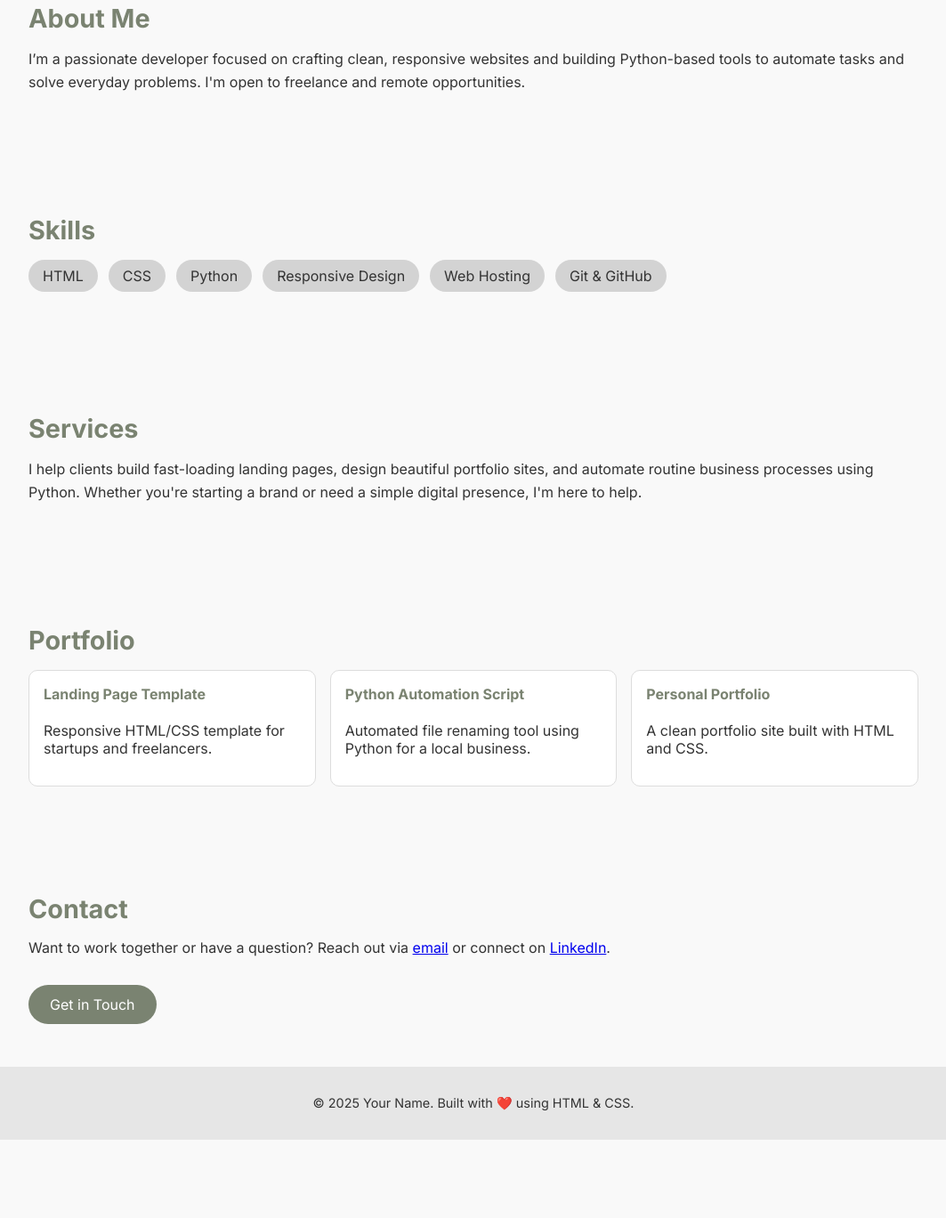
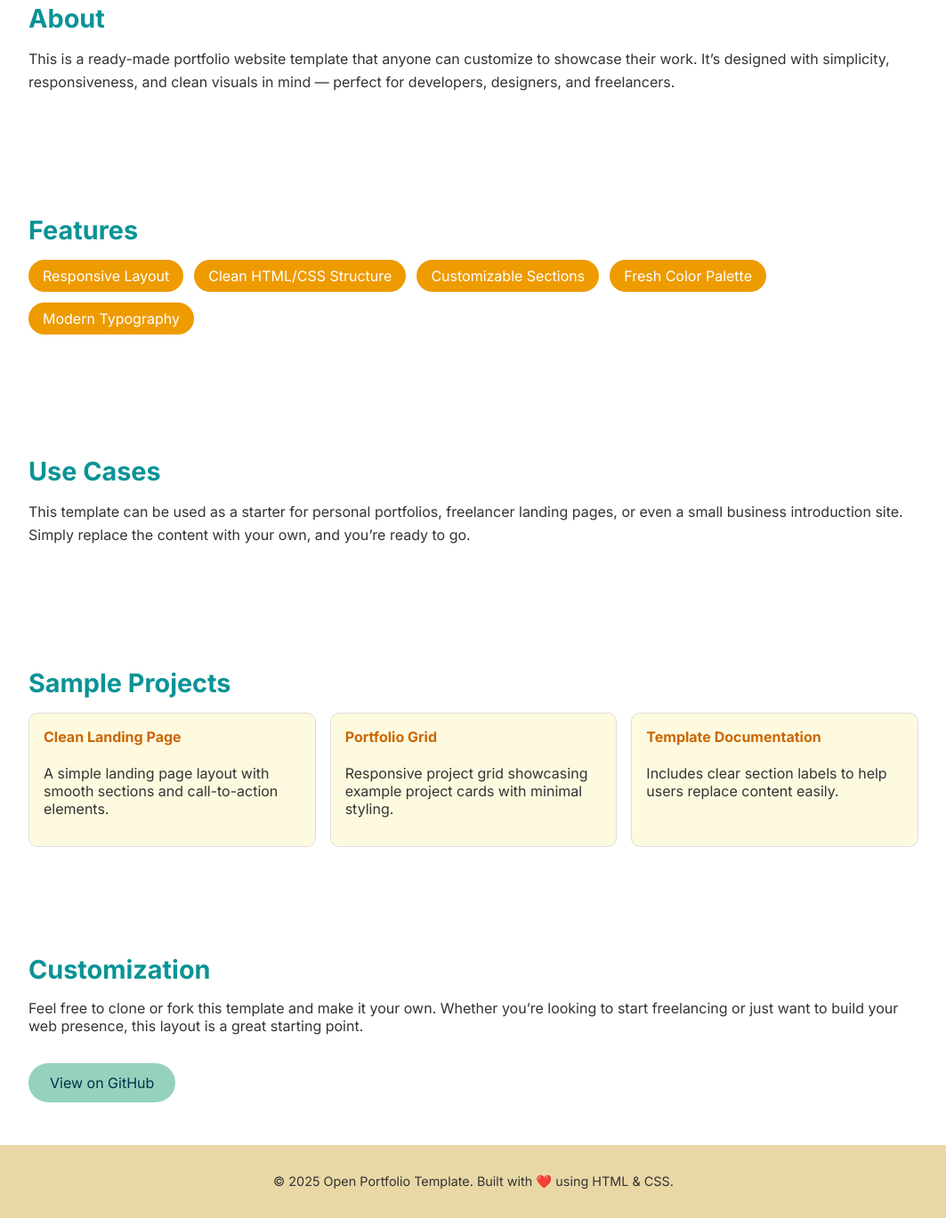
Before and after one commit to tidianthony/portfolio-template, a plain HTML site: page index.html in a window 1280 px wide. Shown: the part 297-1666 px from the top of the page at 89% size, without its empty margins (108-1171 px from the left). Before the commit the page ends 1578 px from the top, so only its background shows below. Drawn offline with Linux system fonts and the light colour scheme.

Commit message:
Update index.html

```diff
--- a/index.html
+++ b/index.html
@@ -9,11 +9,11 @@
     body {
       margin: 0;
       font-family: 'Inter', sans-serif;
-      background-color: #f9f9f9;
+      background-color: #ffffff;
       color: #333;
     }
     header {
-      background-color: #b4c7a3; /* Sage Green */
+      background-color: #005f73; /* Teal */
       color: white;
       padding: 4rem 2rem;
       text-align: center;
@@ -33,7 +33,7 @@
     }
     .section-title {
       font-size: 1.8rem;
-      color: #7a8371;
+      color: #0a9396; /* Aqua */
       margin-bottom: 1rem;
     }
     .about p, .services p {
@@ -47,7 +47,8 @@
       gap: 0.75rem;
     }
     .skills li {
-      background: #d3d3d3; /* Grey */
+      background: #ee9b00; /* Amber */
+      color: white;
       padding: 0.5rem 1rem;
       border-radius: 20px;
     }
@@ -57,17 +58,17 @@
       gap: 1rem;
     }
     .project-card {
-      background: white;
+      background: #fefae0;
       border: 1px solid #ddd;
       padding: 1rem;
       border-radius: 10px;
     }
     .project-card h4 {
       margin-top: 0;
-      color: #7a8371;
+      color: #ca6702; /* Orange */
     }
     footer {
-      background: #e6e6e6;
+      background: #e9d8a6;
       padding: 2rem;
       text-align: center;
       font-size: 0.9rem;
@@ -76,70 +77,69 @@
       display: inline-block;
       margin-top: 1rem;
       padding: 0.75rem 1.5rem;
-      background-color: #7a8371; /* Dark Sage */
-      color: white;
+      background-color: #94d2bd; /* Mint */
+      color: #003049;
       border-radius: 25px;
       text-decoration: none;
     }
     a.button:hover {
-      background-color: #5f6c57;
+      background-color: #76c7b7;
     }
   </style>
 </head>
 <body>
   <header>
-    <h1>Jane Doe</h1>
-    <p>Freelance Web Developer & Python Enthusiast</p>
+    <h1>Starter Portfolio Template</h1>
+    <p>A simple, modern design for developers and creatives</p>
   </header>
 
   <section class="about">
-    <h2 class="section-title">About Me</h2>
-    <p>I’m a passionate developer focused on crafting clean, responsive websites and building Python-based tools to automate tasks and solve everyday problems. I'm open to freelance and remote opportunities.</p>
+    <h2 class="section-title">About</h2>
+    <p>This is a ready-made portfolio website template that anyone can customize to showcase their work. It’s designed with simplicity, responsiveness, and clean visuals in mind — perfect for developers, designers, and freelancers.</p>
   </section>
 
   <section class="skills">
-    <h2 class="section-title">Skills</h2>
+    <h2 class="section-title">Features</h2>
     <ul>
-      <li>HTML</li>
-      <li>CSS</li>
-      <li>Python</li>
-      <li>Responsive Design</li>
-      <li>Web Hosting</li>
-      <li>Git & GitHub</li>
+      <li>Responsive Layout</li>
+      <li>Clean HTML/CSS Structure</li>
+      <li>Customizable Sections</li>
+      <li>Fresh Color Palette</li>
+      <li>Modern Typography</li>
     </ul>
   </section>
 
   <section class="services">
-    <h2 class="section-title">Services</h2>
-    <p>I help clients build fast-loading landing pages, design beautiful portfolio sites, and automate routine business processes using Python. Whether you're starting a brand or need a simple digital presence, I'm here to help.</p>
+    <h2 class="section-title">Use Cases</h2>
+    <p>This template can be used as a starter for personal portfolios, freelancer landing pages, or even a small business introduction site. Simply replace the content with your own, and you’re ready to go.</p>
   </section>
 
   <section class="portfolio">
-    <h2 class="section-title">Portfolio</h2>
+    <h2 class="section-title">Sample Projects</h2>
     <div class="portfolio-grid">
       <div class="project-card">
-        <h4>Landing Page Template</h4>
-        <p>Responsive HTML/CSS template for startups and freelancers.</p>
+        <h4>Clean Landing Page</h4>
+        <p>A simple landing page layout with smooth sections and call-to-action elements.</p>
       </div>
       <div class="project-card">
-        <h4>Python Automation Script</h4>
-        <p>Automated file renaming tool using Python for a local business.</p>
+        <h4>Portfolio Grid</h4>
+        <p>Responsive project grid showcasing example project cards with minimal styling.</p>
       </div>
       <div class="project-card">
-        <h4>Personal Portfolio</h4>
-        <p>A clean portfolio site built with HTML and CSS.</p>
+        <h4>Template Documentation</h4>
+        <p>Includes clear section labels to help users replace content easily.</p>
       </div>
     </div>
   </section>
 
   <section class="contact">
-    <h2 class="section-title">Contact</h2>
-    <p>Want to work together or have a question? Reach out via <a href="#">email</a> or connect on <a href="#">LinkedIn</a>.</p>
-    <a class="button" href="#">Get in Touch</a>
+    <h2 class="section-title">Customization</h2>
+    <p>Feel free to clone or fork this template and make it your own. Whether you’re looking to start freelancing or just want to build your web presence, this layout is a great starting point.</p>
+    <a class="button" href="#">View on GitHub</a>
   </section>
 
   <footer>
-    &copy; 2025 Your Name. Built with ❤️ using HTML & CSS.
+    &copy; 2025 Open Portfolio Template. Built with ❤️ using HTML & CSS.
   </footer>
 </body>
 </html>
```
